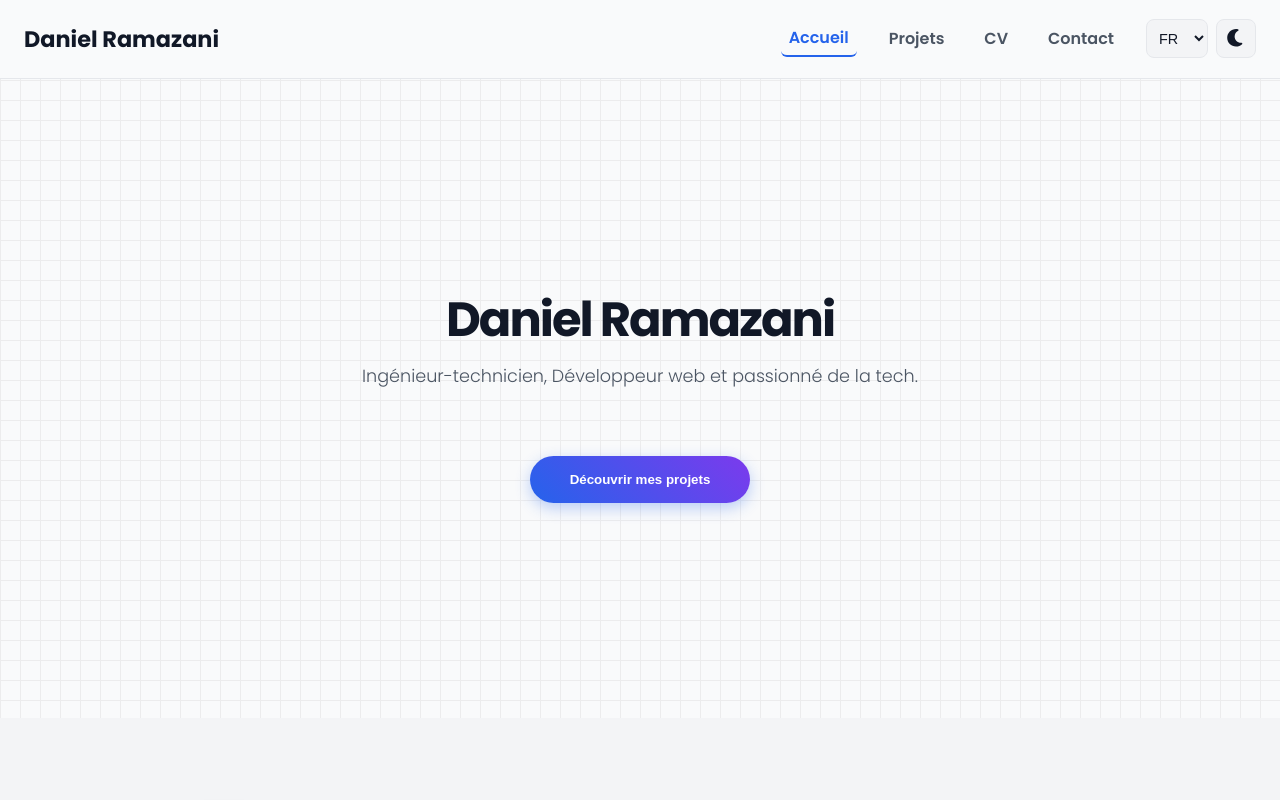
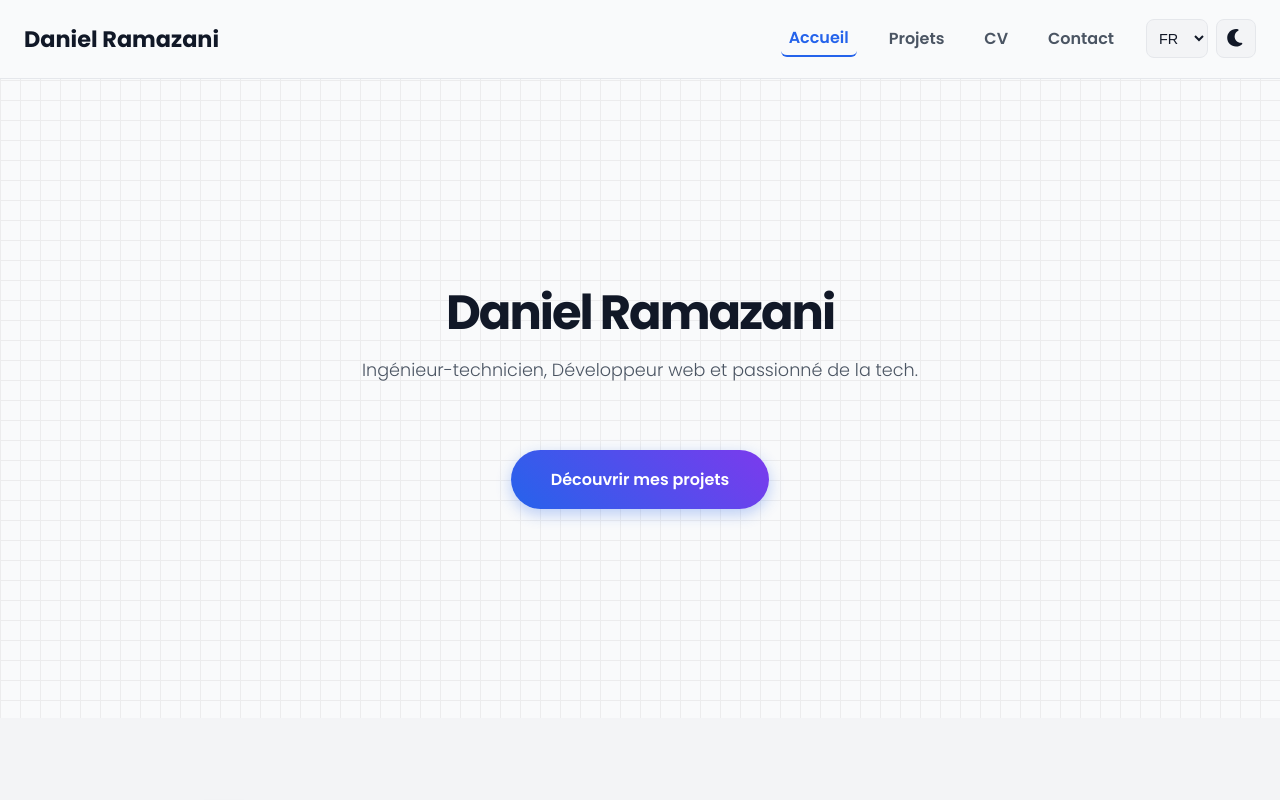
Before and after one commit to KUROYUKIHIME333/nextportfolio, a Next.js app: page / in a window 1280 px wide. Shown: the top 800 px of the page. Built offline with nearby package versions, Linux system fonts and the light colour scheme.

Commit message:
Add some things

```diff
--- a/src/components/atoms/Button.jsx
+++ b/src/components/atoms/Button.jsx
@@ -1,26 +1,41 @@
 import { useRouter } from 'next/navigation';
+import Link from 'next/link';
 
 export const Button = ({ children, href, type = 'cta', download, ...otherProperties }) => {
 	const router = useRouter();
 
-	return (
-		<button
-			type={() => {
+	const typeValue = () => {
 		if (href) {
 			return 'button';
 		} else {
 			return 'submit';
 		}
-			}}
-			onClick={() => {
+	};
+
+	const linkRedirection = () => {
 		if (href) {
 			router.push(href);
 		}
-			}}
-			className={'cta-button'}
-			download={download}
-			{...otherProperties}
-		>
+	};
+
+	if ((type = 'downloadCV')) {
+		return (
+			<Link href={`/documents/CV_Daniel_Ramazani.pdf`} download="CV_Daniel_Ramazani.pdf" className="cta-button" {...otherProperties}>
+				{children}
+			</Link>
+		);
+	}
+
+	if ((type = 'downloadEFSET')) {
+		return (
+			<Link href={`/documents/EF SET Certificate.pdf`} download="Daniel_RAMAZANI_EF_SET_Certificate.pdf" className="cta-button" {...otherProperties}>
+				{children}
+			</Link>
+		);
+	}
+
+	return (
+		<button type={typeValue} onClick={linkRedirection} className={'cta-button'} download={download} {...otherProperties}>
 			{children}
 		</button>
 	);
```
Lines whose indentation alone changed are shown as unchanged.
